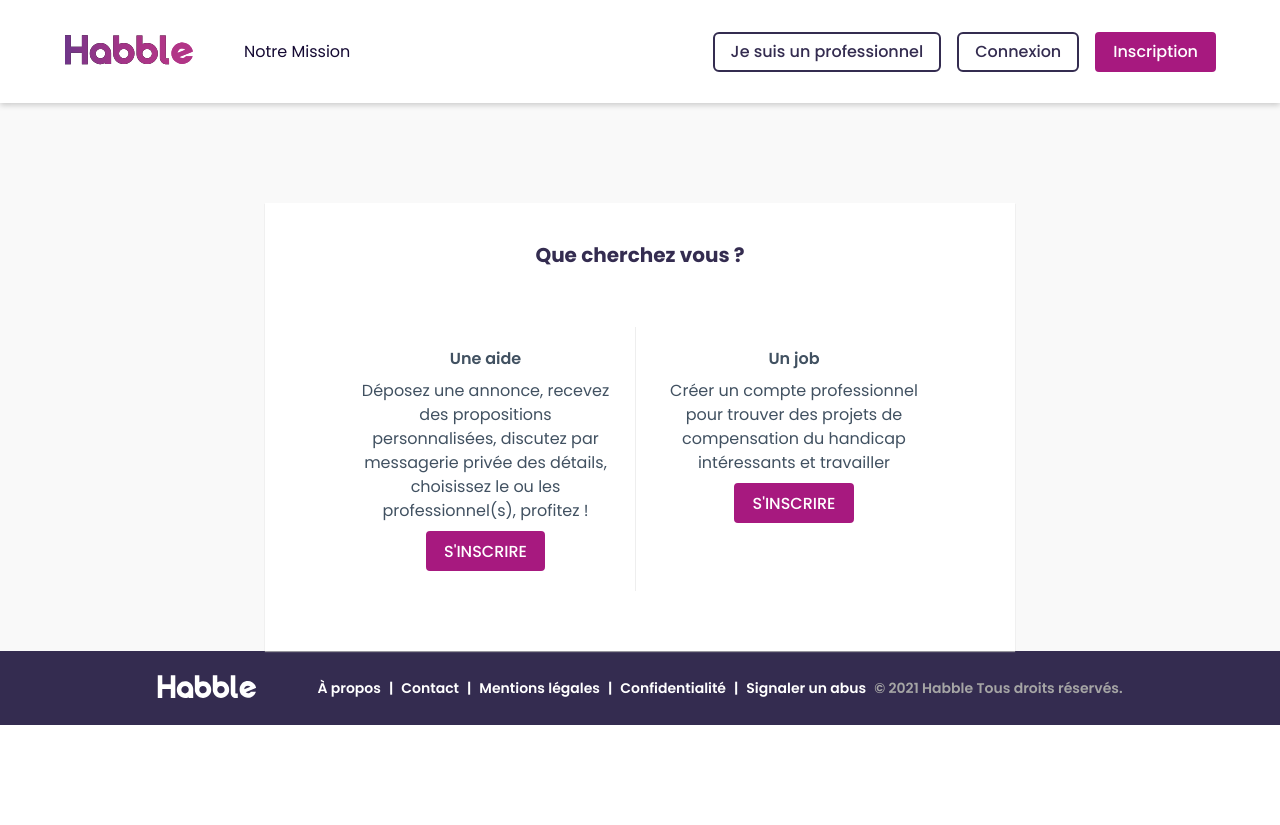
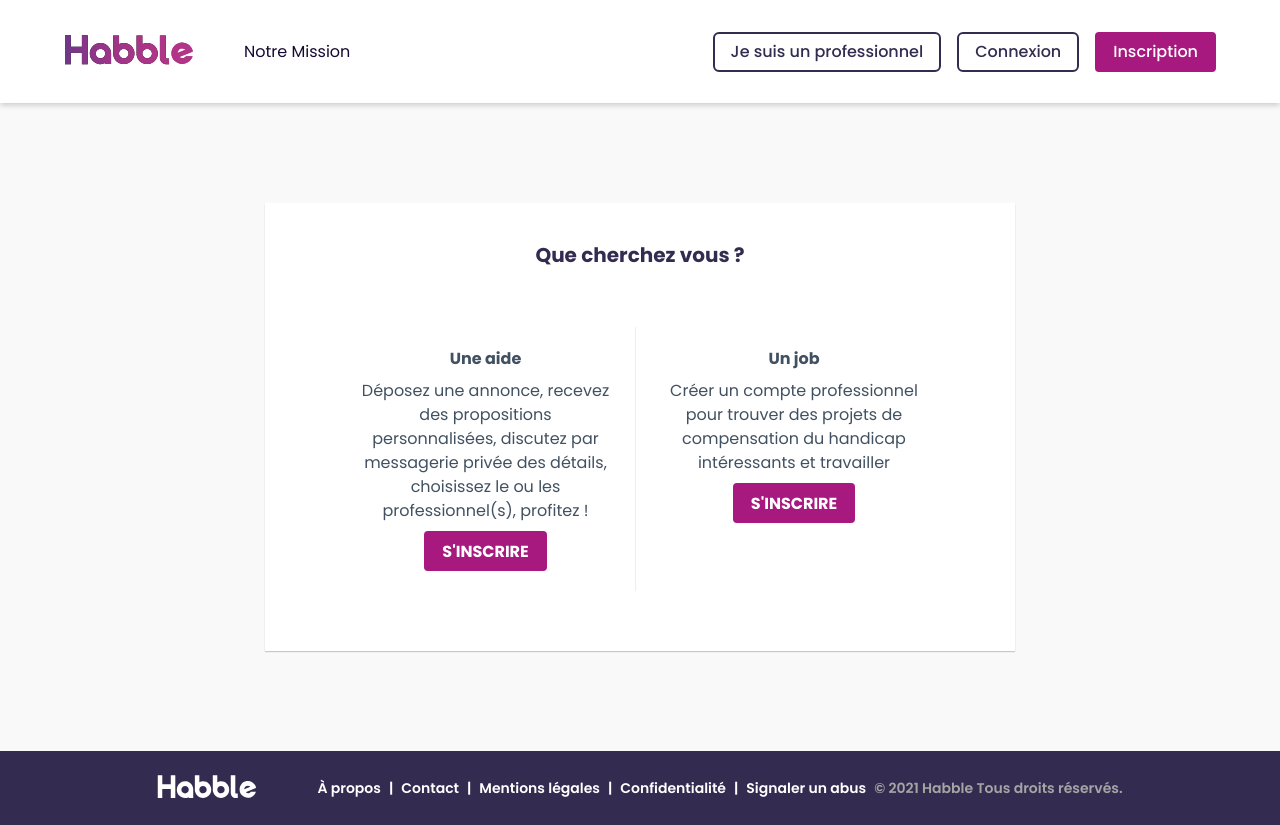
Before and after one commit to Zakari-B/Projet_WCS_3_Habble, a React (Vite) app in the folder frontend/: page /register in a window 1280 px wide. Before the commit the page ends 800 px from the top, so only its background shows below. Built offline with nearby package versions, Linux system fonts and the light colour scheme.

Commit message:
fixed register root to redirect to form based on search params

```diff
--- /dev/null
+++ b/frontend/src/components/SignupForm.jsx
@@ -0,0 +1,3 @@
+export default function SignupForm() {
+  return <p>looool</p>;
+}
--- a/frontend/src/pages/Register.jsx
+++ b/frontend/src/pages/Register.jsx
@@ -1,3 +1,5 @@
+import { Link, useSearchParams } from "react-router-dom";
+
 import {
   Box,
   Flex,
@@ -10,12 +12,18 @@ import {
 
 import Header from "../components/Header/Header";
 import Footer from "../components/Footer";
+import SignupForm from "../components/SignupForm";
 
 export default function Register() {
+  const [searchParams] = useSearchParams();
+  const role = searchParams.get("role");
+
   return (
     <Box h="100vh">
       <Header onDark={false} isSticky={false} />
-
+      {role === "freelancer" || role === "employer" ? (
+        <SignupForm />
+      ) : (
         <Flex bgColor="background.gray" alignItems="center">
           <Flex
             direction="column"
@@ -25,7 +33,7 @@ export default function Register() {
             alignItems="center"
             boxShadow="0px 1px 1px 0px rgb(185 184 184 / 75%)"
             padding="40px 0px 0px 0px"
-          marginTop="100px"
+            marginY="100px"
           >
             <Heading as="h2" size="md" color="purple.average">
               Que cherchez vous ?
@@ -43,29 +51,46 @@ export default function Register() {
                 borderRight={{ base: "none", md: "1px solid #eee" }}
                 borderBottom={{ base: "1px solid #eee", md: "none" }}
               >
-              <Text color="#415161" fontWeight="600">
+                <Text color="#415161" fontWeight="700">
                   Une aide
                 </Text>
                 <Text color="#415161">
                   Déposez une annonce, recevez des propositions personnalisées,
-                discutez par messagerie privée des détails, choisissez le ou les
-                professionnel(s), profitez !
+                  discutez par messagerie privée des détails, choisissez le ou
+                  les professionnel(s), profitez !
                 </Text>
-              <Button variant="solid_PrimaryColor">S'INSCRIRE</Button>
+                <Link to="/register/?role=employer">
+                  <Button
+                    variant="solid_PrimaryColor"
+                    src="/register/?role=employer"
+                    fontWeight="700"
+                  >
+                    S'INSCRIRE
+                  </Button>
+                </Link>
               </VStack>
-            <VStack p="20px" w={{ sm: "100%", md: "40%" }} alignItems="center">
-              <Text color="#415161" fontWeight="600">
+              <VStack
+                p="20px"
+                w={{ sm: "100%", md: "40%" }}
+                alignItems="center"
+              >
+                <Text color="#415161" fontWeight="700">
                   Un job
                 </Text>
                 <Text color="#415161">
                   Créer un compte professionnel pour trouver des projets de
                   compensation du handicap intéressants et travailler
                 </Text>
-              <Button variant="solid_PrimaryColor">S'INSCRIRE</Button>
+                <Link to="/register/?role=freelancer">
+                  <Button variant="solid_PrimaryColor" fontWeight="700">
+                    S'INSCRIRE
+                  </Button>
+                </Link>
               </VStack>
             </HStack>
           </Flex>
         </Flex>
+      )}
       <Footer />
     </Box>
   );
```
Lines whose indentation alone changed are shown as unchanged.
